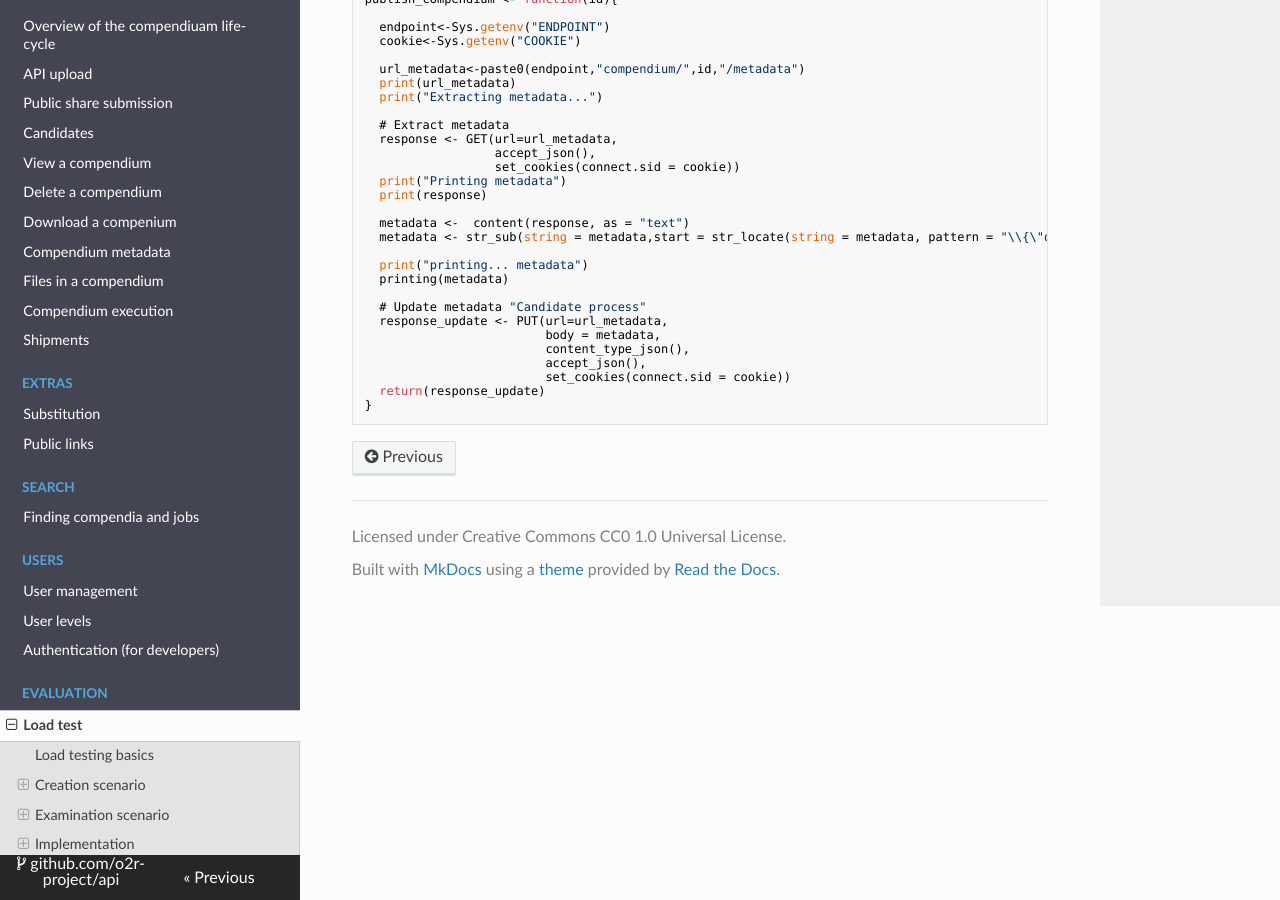
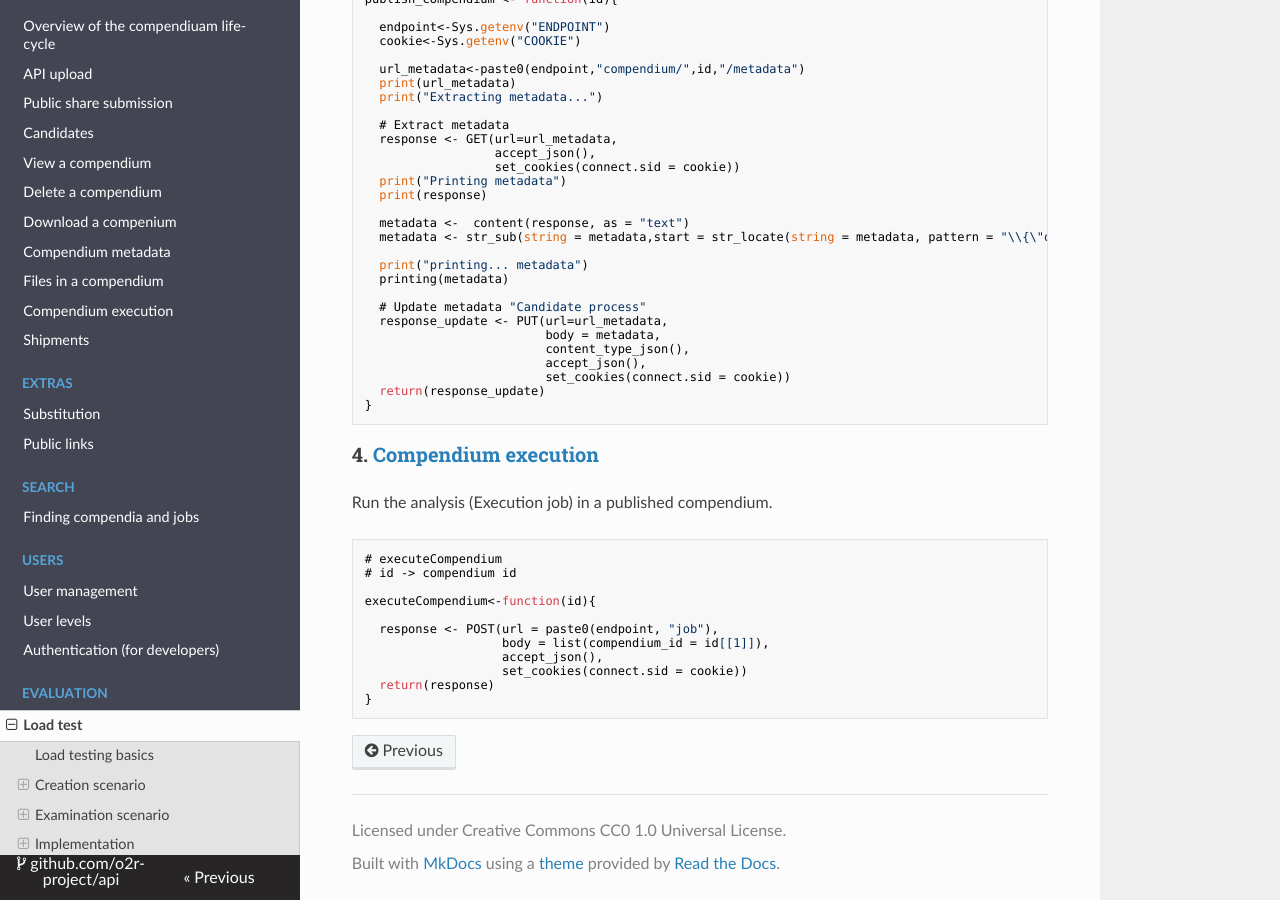
Before and after one commit to o2r-project/api, an MkDocs documentation site: the page built from docs/evaluation/load_test.md, in a window 1280 px wide and 900 px high, scrolled down 6313 px. Built offline with MkDocs 1.6.1, drawn with Linux system fonts in a browser that asks for light colours; nearby versions of some CDN libraries.

Commit message:
Compendium execution

```diff
--- a/docs/evaluation/load_test.md
+++ b/docs/evaluation/load_test.md
@@ -379,3 +379,19 @@ compendium.
                              set_cookies(connect.sid = cookie))
       return(response_update)
     }
+
+### 4. [Compendium execution](http://o2r.info/api/job/)
+
+Run the analysis (Execution job) in a published compendium.
+
+    # executeCompendium
+    # id -> compendium id
+
+    executeCompendium<-function(id){
+
+      response <- POST(url = paste0(endpoint, "job"),
+                       body = list(compendium_id = id[[1]]),
+                       accept_json(),
+                       set_cookies(connect.sid = cookie))
+      return(response)
+    }
```
Also changed, not shown: docs/evaluation/load_test.Rmd (+22 -1 lines).
